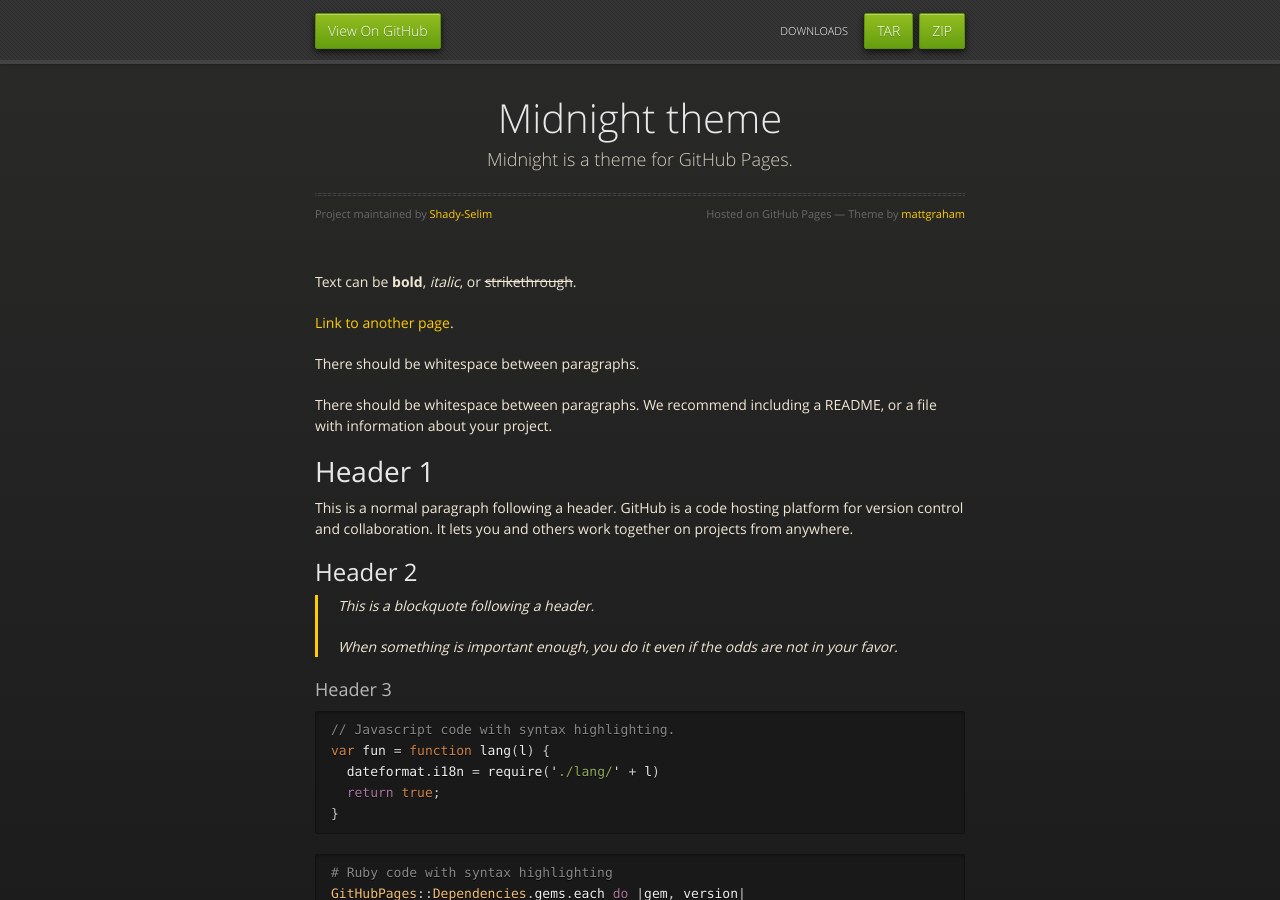
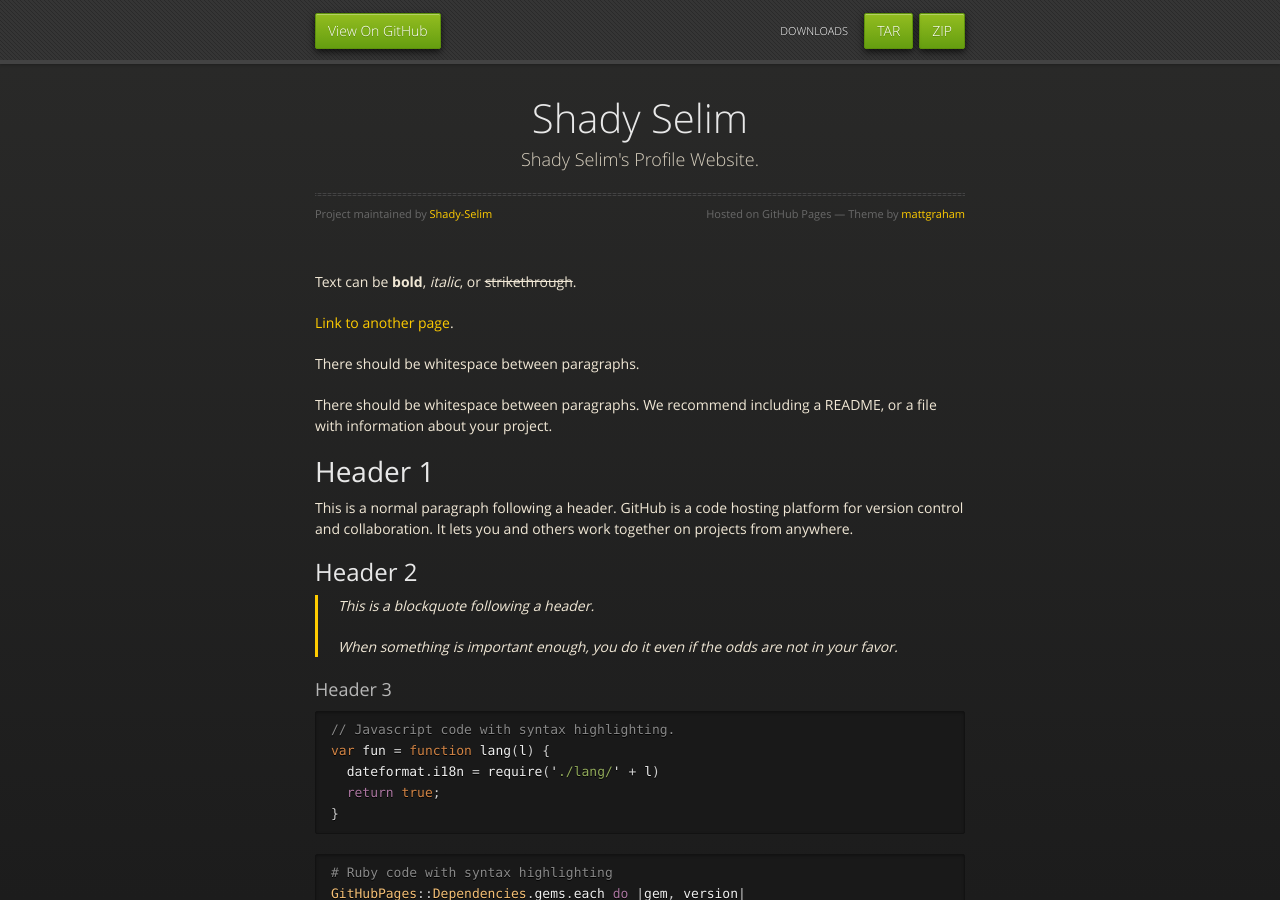
Before and after one commit to Shady-Selim/shady-selim.github.io, a Jekyll site: the page built from index.md, in a window 1280 px wide and 900 px high. Built offline with Jekyll 4.4.1, drawn with Linux system fonts in a browser that asks for light colours.

Commit message:
Update _config.yml

```diff
--- a/_config.yml
+++ b/_config.yml
@@ -1,5 +1,5 @@
-title: Midnight theme
-description: Midnight is a theme for GitHub Pages.
+title: Shady Selim
+description: Shady Selim's Profile Website.
 show_downloads: true
 google_analytics:
 theme: jekyll-theme-midnight
```
